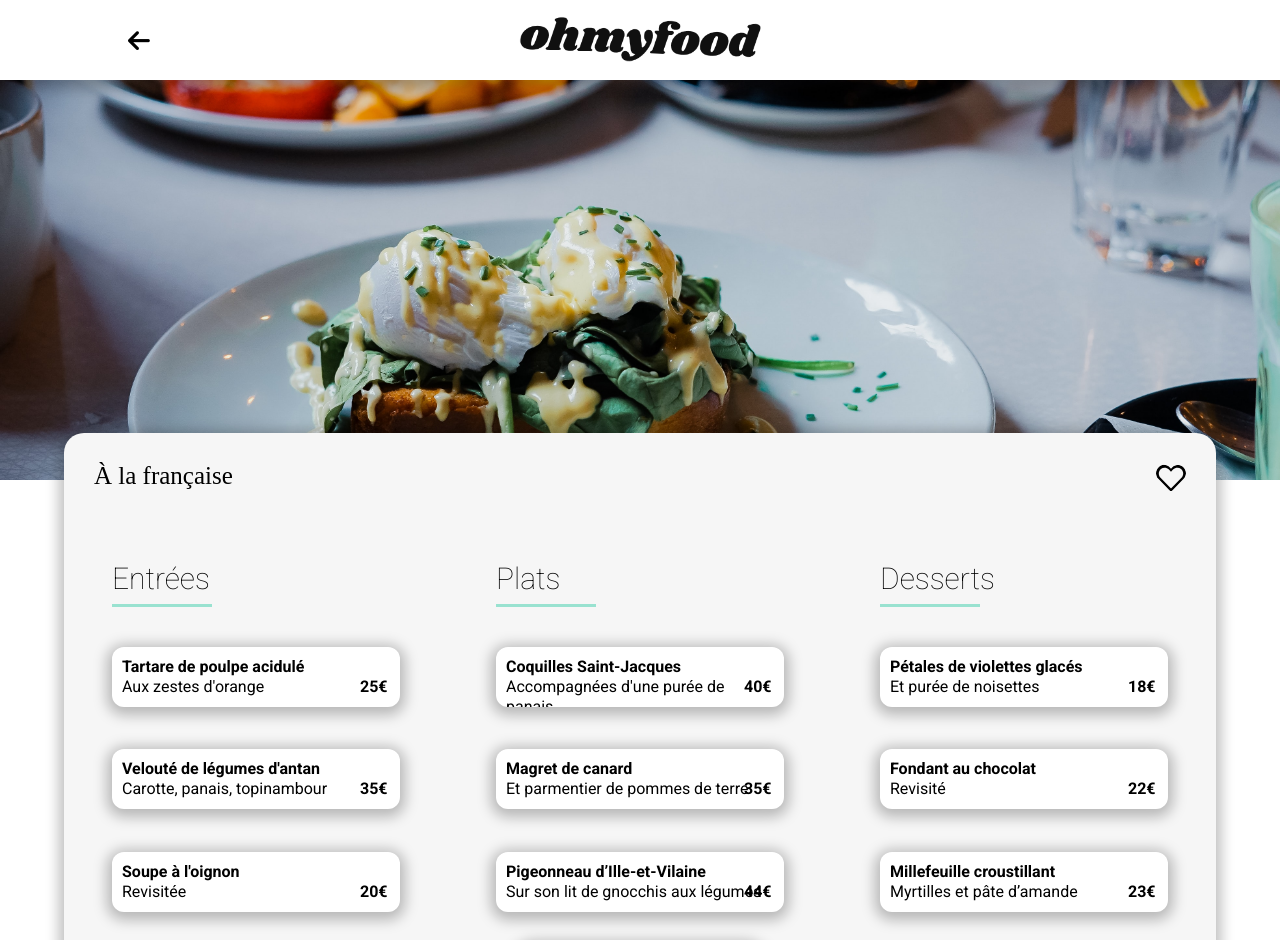
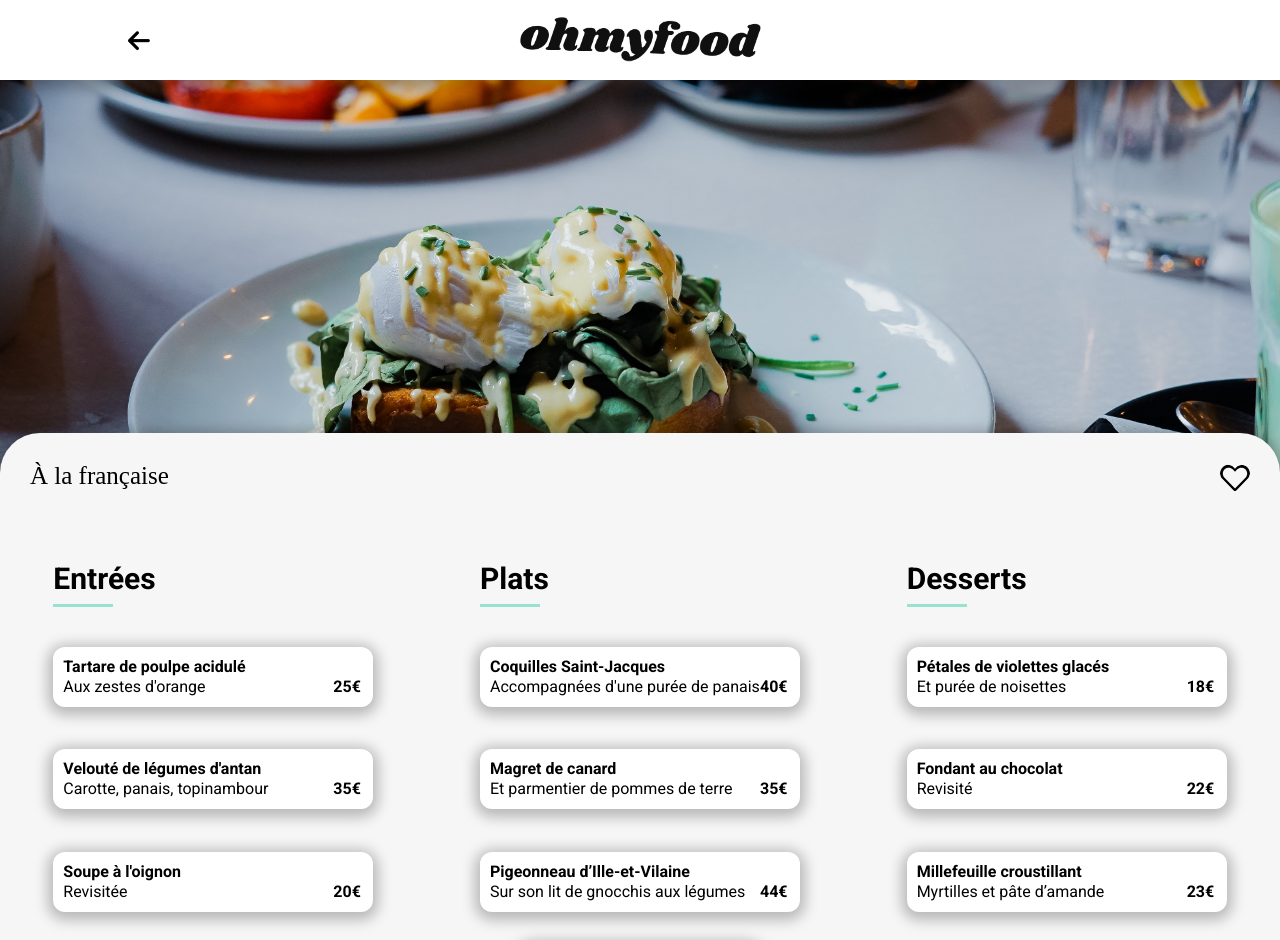
Before and after one commit to THOMAS-OC/P3_OPENCLASSROOMS, a website: page pages/a-la-francaise.html in a window 1280 px wide. Shown: the top 940 px of the page. Drawn offline with Linux system fonts and the light colour scheme; a web font is replaced by a local one.

Commit message:
Réglage des dimensions du soulignement des titres sur les pages restos

```diff
--- a/sass/pages/_restaurant.scss
+++ b/sass/pages/_restaurant.scss
@@ -26,16 +26,15 @@ span{
 main{
     @extend %shadow_button;
     background-color: #F6F6F6;
-    width: 90vw;
+    width: 100vw;
     height: auto;
     min-height: 1000px;
     transform: translateY(-50px);
-    border-radius: 20px;
+    border-radius: 40px;
     margin: 0 auto;
     padding: 30px;
     h2{
         padding-left: 0;
-        font-weight: 200;
         margin-left: 0;
         animation: none;
         &::after{
@@ -43,7 +42,7 @@ main{
             display: block;
             background-color: $color-tertiary;
             height: 3px;
-            width: 100px;
+            width: 60px;
 
         }
     }
```
Also changed, not shown: css/style.css, 1 other file.
